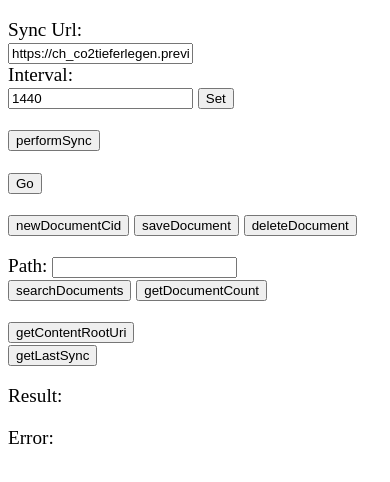
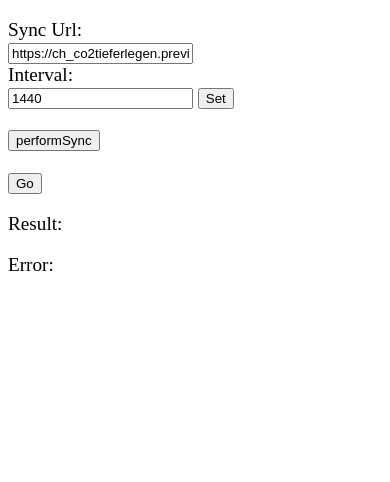
Before and after one commit to leowin/SalonCarCollector, a website: page www/index.html in a window 390 px wide. Drawn offline with Linux system fonts and the light colour scheme; some packages are replaced by stand-ins of ours.

Commit message:
âutoload

```diff
--- a/www/index.html
+++ b/www/index.html
@@ -21,23 +21,7 @@
 				<button id="syncbutton">performSync</button>
                 <p id="syncprogress"></p>
                 <p id="startpage"></p><button id="gobutton">Go</button>
-				<p>
-				<button id="newDocumentCid">newDocumentCid</button>
-				<button id="saveDocument">saveDocument</button>
-				<button id="deleteDocument">deleteDocument</button>
-				<br/>
-				</p>
-				<p>
-				Path:
-				<input id="search" type="text" class="search" value=""><br/>
-				<button id="searchDocuments">searchDocuments</button>
-				<button id="getDocumentCount">getDocumentCount</button>
-				<br/>
-				</p>
-				<p>
-				<button id="getContentRootUri">getContentRootUri</button><br/>
-				<button id="getLastSync">getLastSync</button><br/>
-				</p>
+
 				<p></p>
 				Result:<br/>
 				<p id="result" ></p>
--- a/www/js/index.js
+++ b/www/js/index.js
@@ -85,6 +85,7 @@ var app = {
 					cordova.plugins.DCSync.getContentRootUri().then( function(uri) {
 						ele.innerHTML = uri.replace("cdvfile://localhost/", "file:///") + data[0].files[0];
 						document.getElementById('gobutton').style="";
+						app.navigate();
 					}).fail(app.failure);
 				}
 				else {
```
